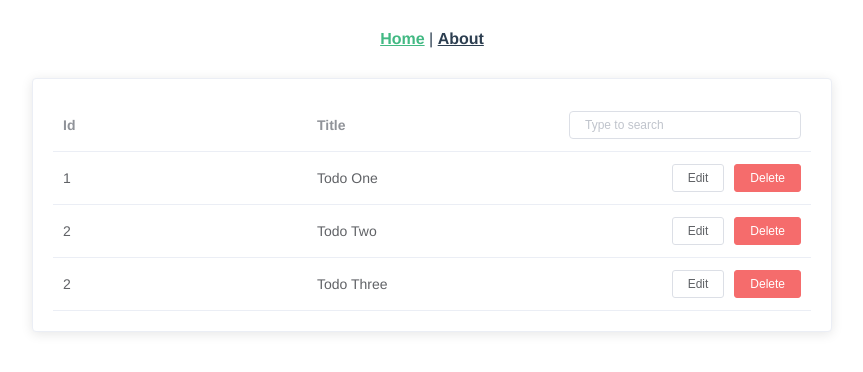
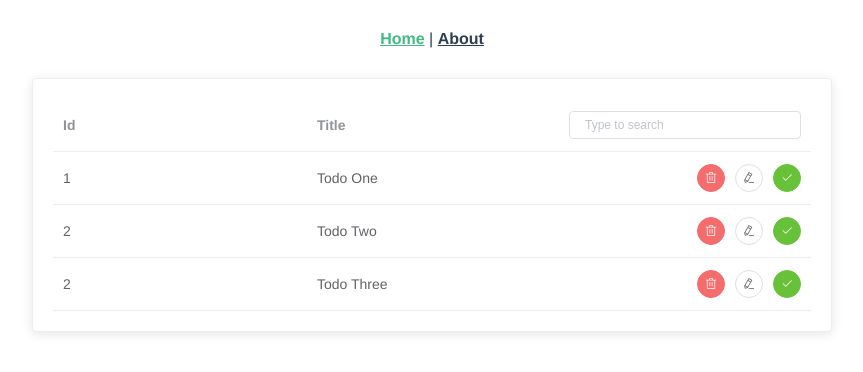
Before and after one commit to SPDUK/vue-todos, a Vue app: page / in a window 1280 px wide. Shown: the top 372 px of the page, without its empty margins (208-1071 px from the left). Built offline with nearby package versions, Linux system fonts and the light colour scheme.

Commit message:
feat: add methods to handle click events and make buttons look like buttons

```diff
--- a/src/components/Todos.vue
+++ b/src/components/Todos.vue
@@ -7,18 +7,31 @@
       >
         <el-table-column label="Id" prop="id"></el-table-column>
         <el-table-column label="Title" prop="title"></el-table-column>
-        <el-checkbox>Completed?</el-checkbox>
         <el-table-column align="right">
           <template slot="header" slot-scope="scope">
             <el-input v-model="search" size="mini" placeholder="Type to search" />
           </template>
           <template slot-scope="scope">
-            <el-button size="mini" @click="handleEdit(scope.$index, scope.row)">Edit</el-button>
             <el-button
               size="mini"
               type="danger"
+              icon="el-icon-delete"
+              circle
               @click="handleDelete(scope.$index, scope.row)"
-            >Delete</el-button>
+            ></el-button>
+            <el-button
+              size="mini"
+              icon="el-icon-edit"
+              circle
+              @click="handleEdit(scope.$index, scope.row)"
+            ></el-button>
+            <el-button
+              size="mini"
+              icon="el-icon-check"
+              circle
+              type="success"
+              @click="handleComplete(scope.$index, scope.row)"
+            ></el-button>
           </template>
         </el-table-column>
       </el-table>
@@ -39,6 +52,17 @@ export default {
     return {
       search: ""
     };
+  },
+  methods: {
+    handleDelete(idx, row) {
+      console.log(idx, row);
+    },
+    handleEdit(idx, row) {
+      console.log(idx, row);
+    },
+    handleComplete(idx, row) {
+      console.log(idx, row);
+    }
   }
 };
 </script>
```
